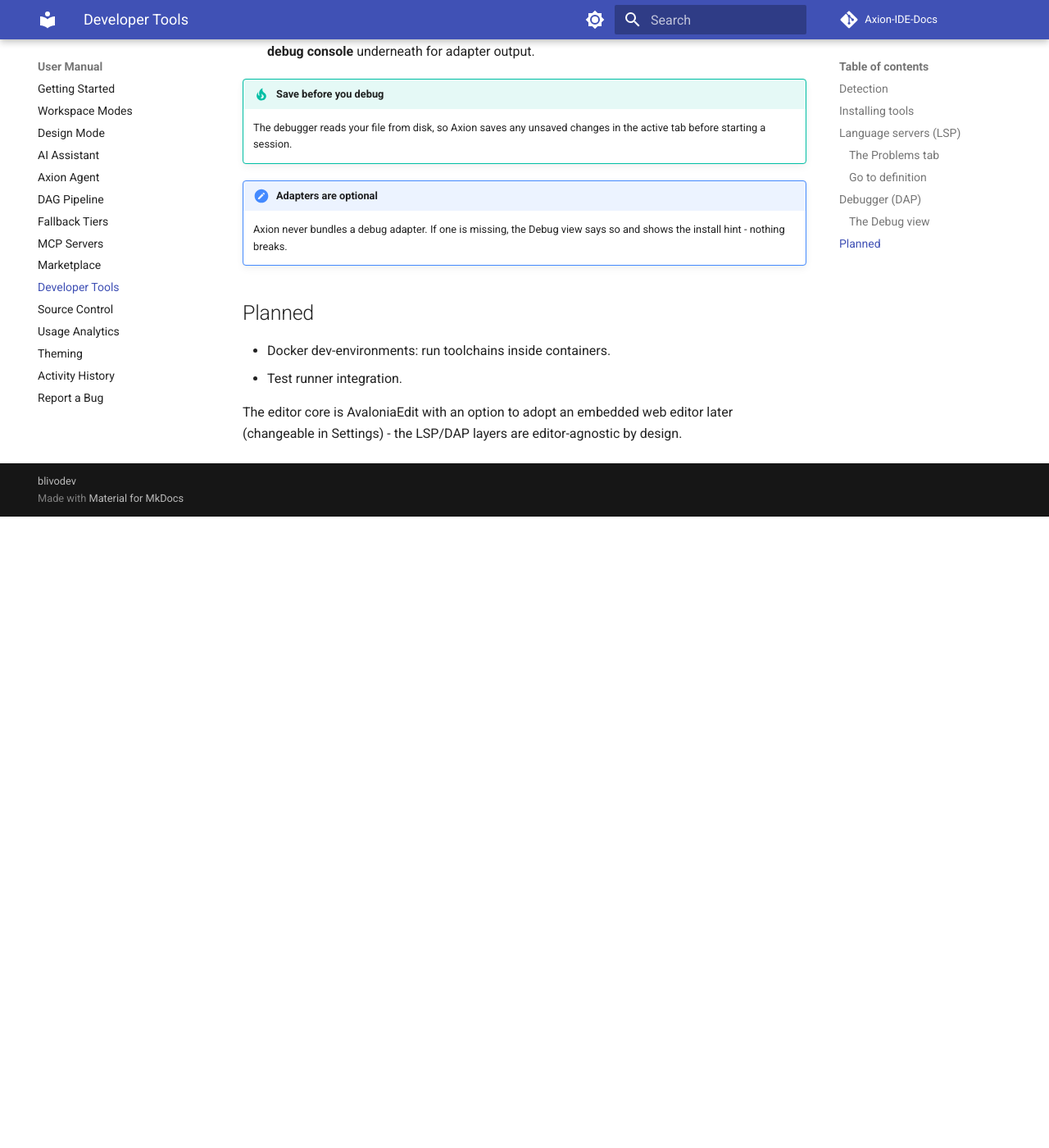
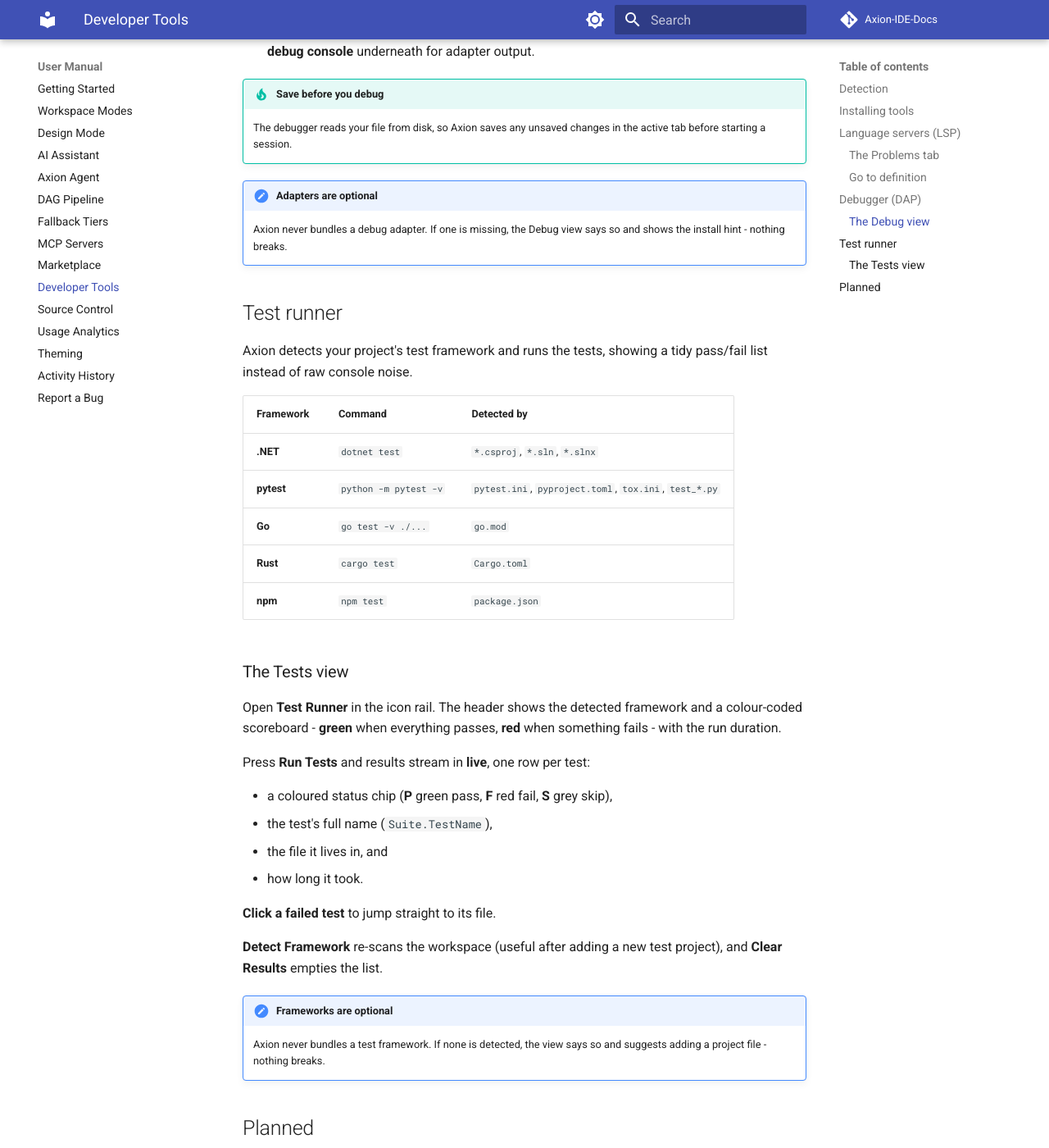
Before and after one commit to blivodev/Axion-IDE-Docs, an MkDocs documentation site: the page built from docs/manual/developer-tools.md, in a window 1280 px wide and 1400 px high, scrolled down 2801 px. Shown: the whole window at 82% size. Built offline with MkDocs 1.6.1 and Material for MkDocs 9.7.7, drawn with Linux system fonts in a browser that asks for light colours; comment, search, counter and statistics services are not loaded; before the commit the page ends 3431 px from its top, so only the background shows below that.

Commit message:
docs: test runner shipped - framework table, Tests view, live results; Planned list trimmed
developer-tools.md: new 'Test runner' section with the five supported frameworks and their detection markers, the Tests view scoreboard, live result rows with status chips, and click-to-jump on failures. The Planned list now only lists Docker dev-environments.

```diff
--- a/docs/manual/developer-tools.md
+++ b/docs/manual/developer-tools.md
@@ -99,10 +99,44 @@ Three panes sit below it:
     Axion never bundles a debug adapter. If one is missing, the Debug view says so and
     shows the install hint - nothing breaks.
 
+## Test runner
+
+Axion detects your project's test framework and runs the tests, showing a tidy
+pass/fail list instead of raw console noise.
+
+| Framework | Command | Detected by |
+|-----------|---------|-------------|
+| **.NET** | `dotnet test` | `*.csproj`, `*.sln`, `*.slnx` |
+| **pytest** | `python -m pytest -v` | `pytest.ini`, `pyproject.toml`, `tox.ini`, `test_*.py` |
+| **Go** | `go test -v ./...` | `go.mod` |
+| **Rust** | `cargo test` | `Cargo.toml` |
+| **npm** | `npm test` | `package.json` |
+
+### The Tests view
+
+Open **Test Runner** in the icon rail. The header shows the detected framework and a
+colour-coded scoreboard - **green** when everything passes, **red** when something
+fails - with the run duration.
+
+Press **Run Tests** and results stream in **live**, one row per test:
+
+- a coloured status chip (**P** green pass, **F** red fail, **S** grey skip),
+- the test's full name (`Suite.TestName`),
+- the file it lives in, and
+- how long it took.
+
+**Click a failed test** to jump straight to its file.
+
+**Detect Framework** re-scans the workspace (useful after adding a new test project),
+and **Clear Results** empties the list.
+
+!!! note "Frameworks are optional"
+    Axion never bundles a test framework. If none is detected, the view says so and
+    suggests adding a project file - nothing breaks.
+
 ## Planned
 
 - Docker dev-environments: run toolchains inside containers.
-- Test runner integration.
 
 The editor core is AvaloniaEdit with an option to adopt an embedded web editor
 later (changeable in Settings) - the LSP/DAP layers are editor-agnostic by design.
```
